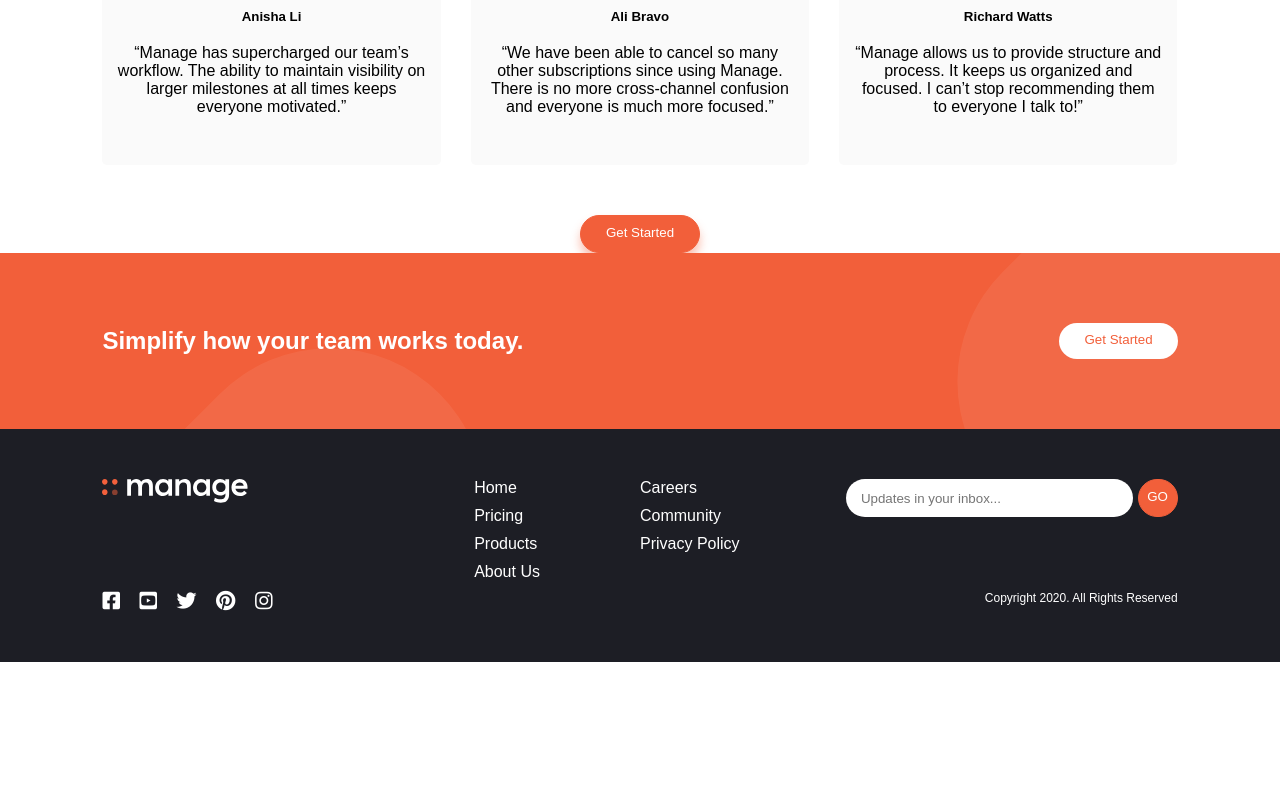
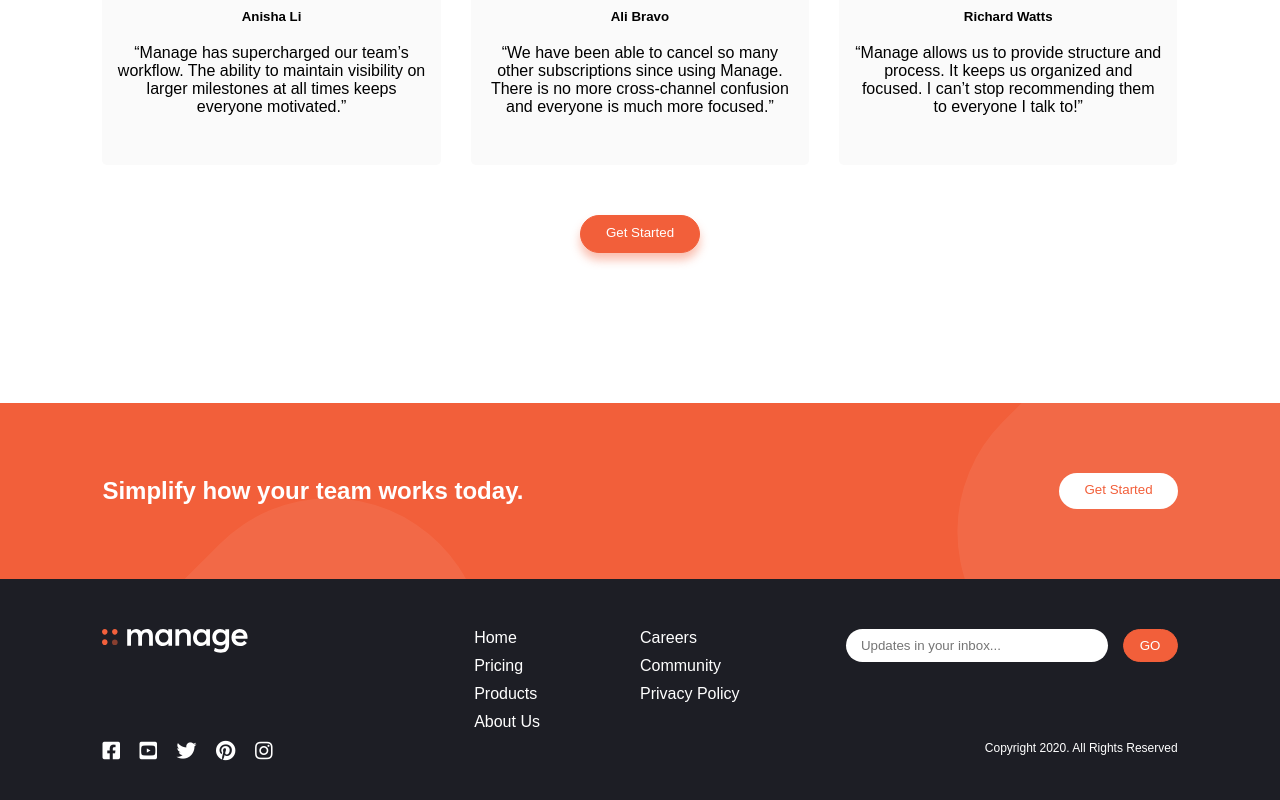
Before and after one commit to MilitusInnocent/manage-landing-page, a React (Create React App) app: page / in a window 1280 px wide. Shown: the part 1213-2013 px from the top of the page. Before the commit the page ends 1875 px from the top, so only its background shows below. Built offline with nearby package versions, Linux system fonts and the light colour scheme; a web font is replaced by a local one.

Commit message:
a lil modification

```diff
--- a/src/styles/_footer.scss
+++ b/src/styles/_footer.scss
@@ -51,15 +51,16 @@
             font-family: inherit;
             border: 0;
             border-radius: 50px;
-            width: calc(100% - 45px);
+            width: calc(100% - 70px);
             padding-left: 15px;
         }
 
         .btn--orange {
-            padding-left: 8px;
-            padding-right: 8px;
-            width: 40px;
+            padding: 8px;
+            width: 55px;
             box-shadow: none;
+            border-radius: 50px;
+
 
             span {
                 text-transform: uppercase;
--- a/src/styles/_slider.scss
+++ b/src/styles/_slider.scss
@@ -1,4 +1,6 @@
 .testimonial__section {
+    padding: 0 0 150px 0;
+
     &__heading {
         text-align: center;
     }
```
